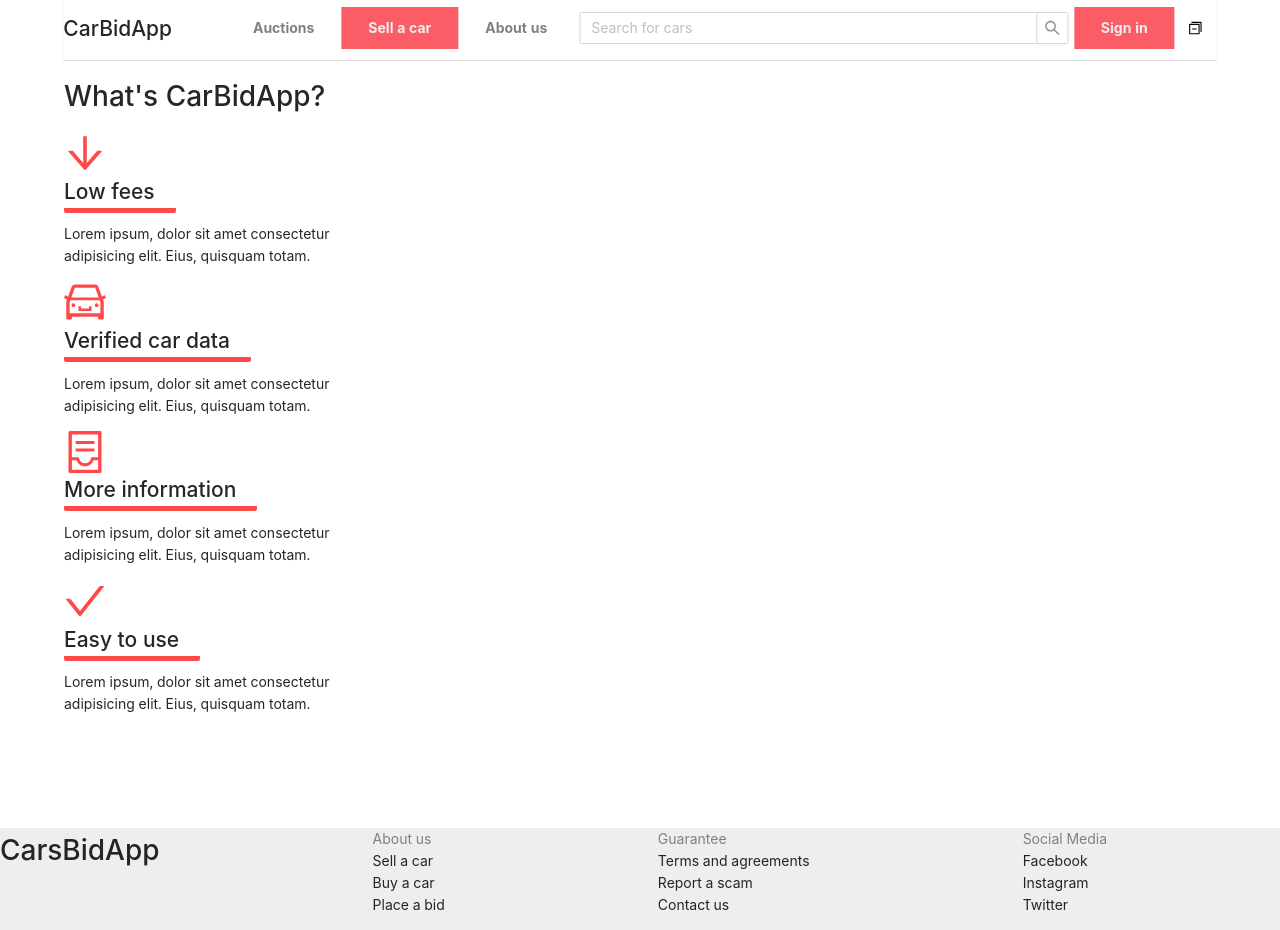
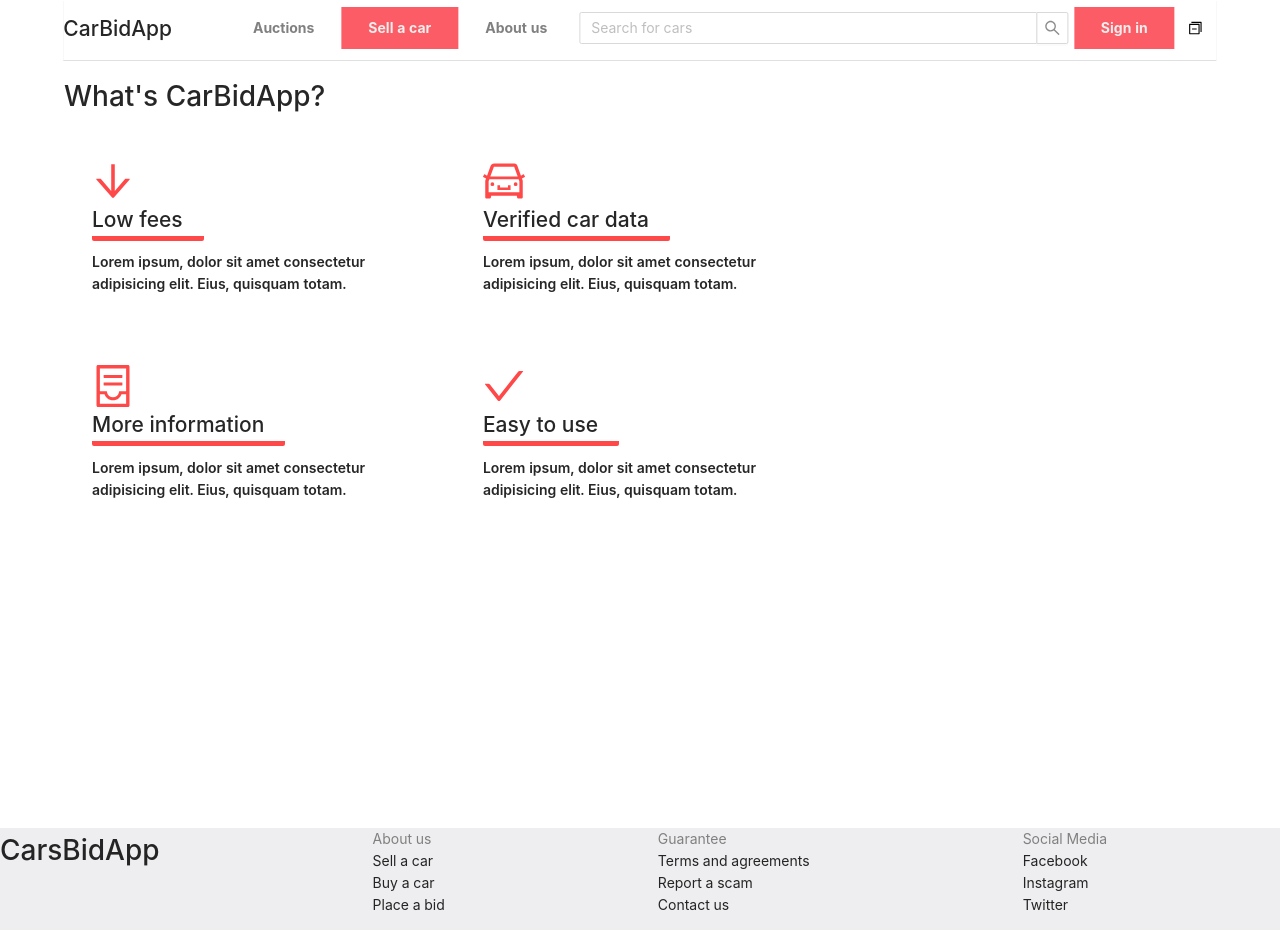
Before and after one commit to Petiazediter/CarAppRewrite, a React (Create React App) app in the folder car-app-frontend/: page /about in a window 1280 px wide. Built offline with nearby package versions, Linux system fonts and the light colour scheme.

Commit message:
Create a container around IconComponents.

```diff
--- a/car-app-frontend/src/components/about-page/About.tsx
+++ b/car-app-frontend/src/components/about-page/About.tsx
@@ -1,10 +1,17 @@
 import IconComponent from './IconComponent';
-import { Arrow, Car, Check, Container } from './IconComponent.styled';
+import {
+	Arrow,
+	Car,
+	Check,
+	Container,
+	IconComponentContainer,
+} from './IconComponent.styled';
 
 export function About() {
 	return (
 		<div>
 			<h1>What's CarBidApp?</h1>
+			<IconComponentContainer>
 				<IconComponent
 					title="Low fees"
 					icon={<Arrow />}
@@ -25,6 +32,7 @@ export function About() {
 					icon={<Check />}
 					description="Lorem ipsum, dolor sit amet consectetur adipisicing elit. Eius, quisquam totam."
 				/>
+			</IconComponentContainer>
 		</div>
 	);
 }
--- a/car-app-frontend/src/components/about-page/IconComponent.styled.ts
+++ b/car-app-frontend/src/components/about-page/IconComponent.styled.ts
@@ -7,14 +7,27 @@ import {
 	ContainerOutlined,
 } from '@ant-design/icons';
 
+export const IconComponentContainer = styled.section({
+	display: 'flex',
+	width: '70%',
+	flexWrap: 'wrap',
+	flexBasis: '50%',
+});
+
 export const IconElement = styled.div({
+	padding: '1em',
+	margin: '1em',
 	background: '#fff',
-	width: '300px',
+	width: '45%',
+	boxSizing: 'border-box',
 	h2: {
 		maxWidth: 'fit-content',
 		paddingRight: '1em',
 		borderBottom: '5px solid #ff4848',
 		borderRadius: '2px',
+	},
+	p: {
+		fontWeight: 600,
 	},
 });
 
```
Lines whose indentation alone changed are shown as unchanged.
